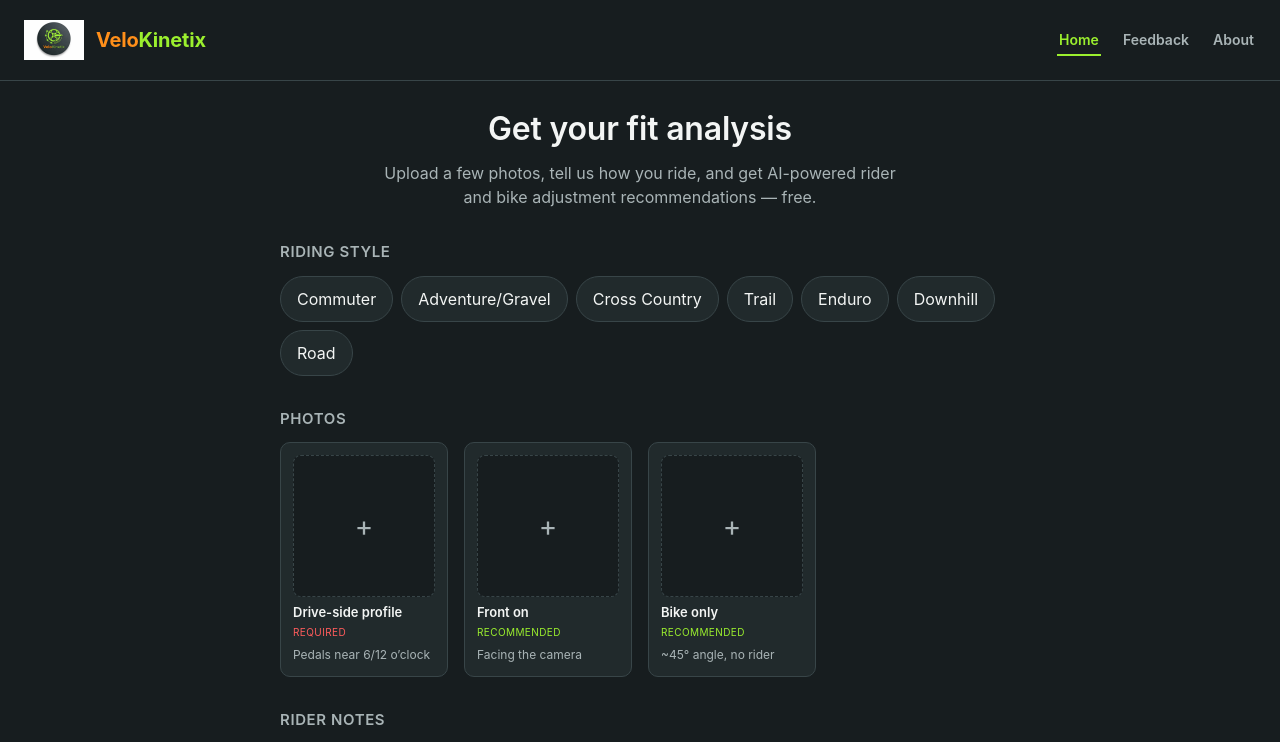
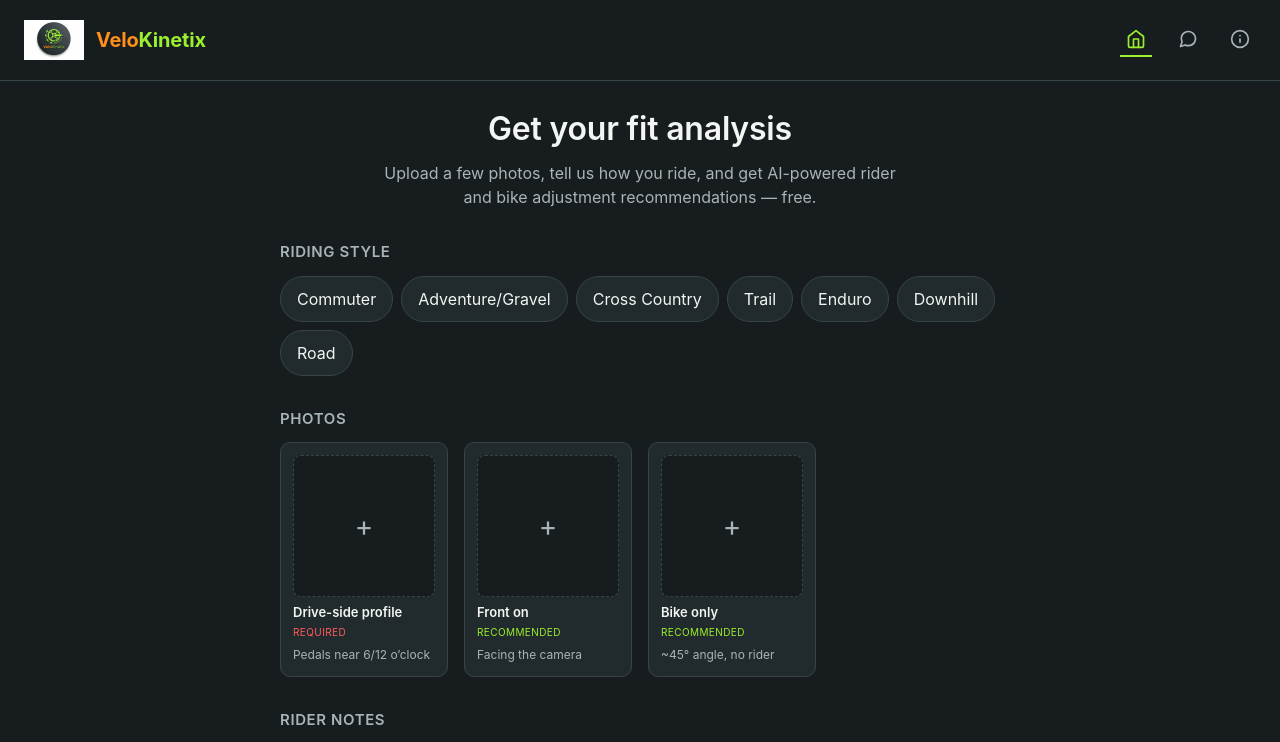
Before and after one commit to StuFraser/velo-kinetix, a React (Vite) app in the folder client/: page / in a window 1280 px wide. Shown: the top 742 px of the page. Built offline with nearby package versions, Linux system fonts and the light colour scheme.

Commit message:
Updated nav bar links

```diff
--- a/client/src/App.css
+++ b/client/src/App.css
@@ -47,11 +47,13 @@
 }
 
 .app-header__nav-link {
+  display: flex;
+  align-items: center;
+  justify-content: center;
   color: var(--text-muted);
   text-decoration: none;
-  font-size: 14px;
-  font-weight: 600;
-  padding: 4px 2px;
+  padding: 6px;
+  border-bottom: 2px solid transparent;
 }
 
 .app-header__nav-link:hover {
--- a/client/src/components/Header.tsx
+++ b/client/src/components/Header.tsx
@@ -1,5 +1,32 @@
 import { NavLink } from 'react-router-dom';
 import logo from '../assets/logo.png';
+
+function HomeIcon() {
+  return (
+    <svg viewBox="0 0 24 24" width="20" height="20" fill="none" stroke="currentColor" strokeWidth="2" strokeLinecap="round" strokeLinejoin="round">
+      <path d="M3 9l9-7 9 7v11a2 2 0 0 1-2 2H5a2 2 0 0 1-2-2z" />
+      <polyline points="9 22 9 12 15 12 15 22" />
+    </svg>
+  );
+}
+
+function FeedbackIcon() {
+  return (
+    <svg viewBox="0 0 24 24" width="20" height="20" fill="none" stroke="currentColor" strokeWidth="2" strokeLinecap="round" strokeLinejoin="round">
+      <path d="M21 11.5a8.38 8.38 0 0 1-.9 3.8 8.5 8.5 0 0 1-7.6 4.7 8.38 8.38 0 0 1-3.8-.9L3 21l1.9-5.7a8.38 8.38 0 0 1-.9-3.8 8.5 8.5 0 0 1 4.7-7.6 8.38 8.38 0 0 1 3.8-.9h.5a8.48 8.48 0 0 1 8 8v.5z" />
+    </svg>
+  );
+}
+
+function AboutIcon() {
+  return (
+    <svg viewBox="0 0 24 24" width="20" height="20" fill="none" stroke="currentColor" strokeWidth="2" strokeLinecap="round" strokeLinejoin="round">
+      <circle cx="12" cy="12" r="10" />
+      <line x1="12" y1="16" x2="12" y2="12" />
+      <line x1="12" y1="8" x2="12.01" y2="8" />
+    </svg>
+  );
+}
 
 export function Header() {
   return (
@@ -13,27 +40,33 @@ export function Header() {
         <NavLink
           to="/"
           end
+          aria-label="Home"
+          title="Home"
           className={({ isActive }) =>
             isActive ? 'app-header__nav-link app-header__nav-link--active' : 'app-header__nav-link'
           }
         >
-          Home
+          <HomeIcon />
         </NavLink>
         <NavLink
           to="/feedback"
+          aria-label="Feedback"
+          title="Feedback"
           className={({ isActive }) =>
             isActive ? 'app-header__nav-link app-header__nav-link--active' : 'app-header__nav-link'
           }
         >
-          Feedback
+          <FeedbackIcon />
         </NavLink>
         <NavLink
           to="/about"
+          aria-label="About"
+          title="About"
           className={({ isActive }) =>
             isActive ? 'app-header__nav-link app-header__nav-link--active' : 'app-header__nav-link'
           }
         >
-          About
+          <AboutIcon />
         </NavLink>
       </nav>
     </header>
```
